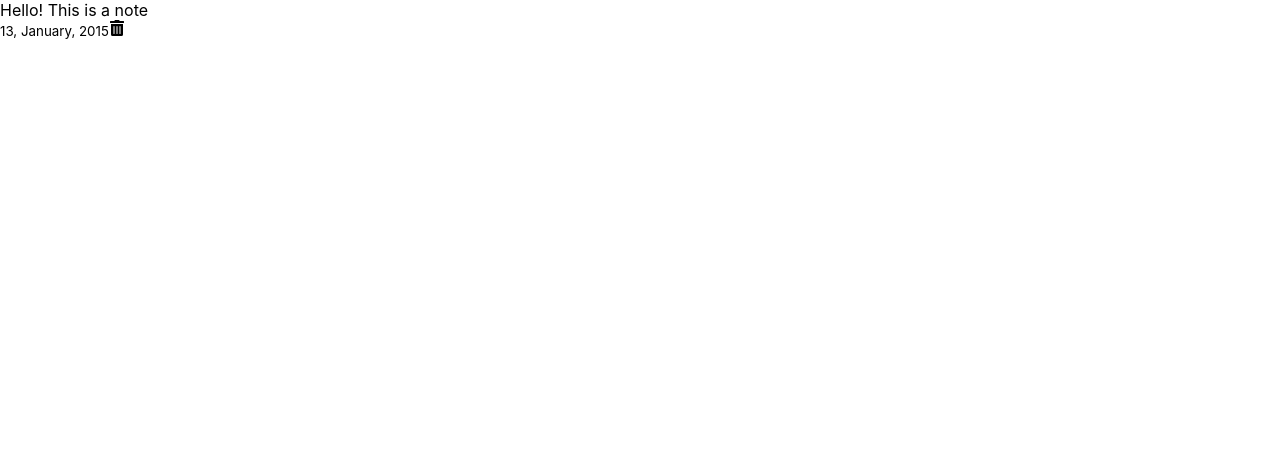
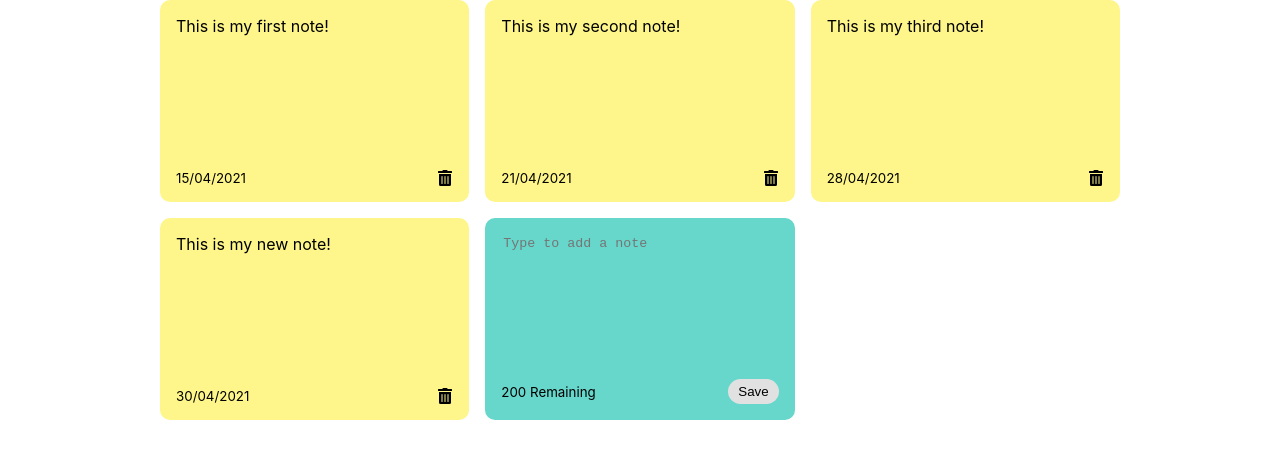
Before and after one commit to TejasSathe010/React-Notes-App, a React (Create React App) app: page / in a window 1280 px wide. Shown: the top 458 px of the page. Built offline with nearby package versions, Linux system fonts and the light colour scheme.

Commit message:
Add new component called addNotes

```diff
--- a/package.json
+++ b/package.json
@@ -6,6 +6,7 @@
     "@testing-library/jest-dom": "^5.16.1",
     "@testing-library/react": "^12.1.2",
     "@testing-library/user-event": "^13.5.0",
+    "nanoid": "^3.1.32",
     "react": "^17.0.2",
     "react-dom": "^17.0.2",
     "react-icons": "^4.3.1",
--- a/src/App.js
+++ b/src/App.js
@@ -1,9 +1,35 @@
 import NotesList from "./components/NotesList";
+import { useState } from 'react';
+import { nanoid } from 'nanoid';
 
 function App() {
+
+  const [notes, setNotes] = useState([
+    {
+			id: nanoid(),
+			text: 'This is my first note!',
+			date: '15/04/2021',
+		},
+		{
+			id: nanoid(),
+			text: 'This is my second note!',
+			date: '21/04/2021',
+		},
+		{
+			id: nanoid(),
+			text: 'This is my third note!',
+			date: '28/04/2021',
+		},
+		{
+			id: nanoid(),
+			text: 'This is my new note!',
+			date: '30/04/2021',
+		}
+  ]);
+
   return (
-    <div className="App">
-      <NotesList />
+    <div className="container">
+      <NotesList notes={notes} />
     </div>
   );
 }
--- /dev/null
+++ b/src/components/AddNote.js
@@ -0,0 +1,17 @@
+import React from 'react';
+
+const AddNote = () => {
+    return (
+        <div className="note new">
+            <textarea cols="10" rows="8"
+            placeholder="Type to add a note">
+            </textarea>
+            <div className="note-footer">
+                <small>200 Remaining</small>
+                <button className="save">Save</button>
+            </div>
+        </div>
+    )
+}
+
+export default AddNote;
--- a/src/components/Note.js
+++ b/src/components/Note.js
@@ -1,12 +1,12 @@
 import React from 'react';
 import { FaTrashAlt } from 'react-icons/fa';
 
-const Note = () => {
+const Note = ({ note }) => {
     return (
         <div className="note">
-            <span>Hello! This is a note</span>
+            <span>{ note.text }</span>
             <div className="note-footer">
-                <small>13, January, 2015</small>
+                <small>{ note.date }</small>
                 <FaTrashAlt />
             </div>
         </div>
--- a/src/components/NotesList.js
+++ b/src/components/NotesList.js
@@ -1,10 +1,14 @@
 import React from 'react';
-import Note from './Note.js'
+import Note from './Note.js';
+import AddNote from './AddNote';
 
-const NotesList = () => {
+const NotesList = ({ notes }) => {
     return (
         <div className="notes-list">
-            <Note />
+            {notes.map((note)=> (
+                <Note note={note} />
+            ))}
+            <AddNote />
         </div>
     )
 }
--- a/src/index.css
+++ b/src/index.css
@@ -1,13 +1,111 @@
 body {
-  margin: 0;
-  font-family: -apple-system, BlinkMacSystemFont, 'Segoe UI', 'Roboto', 'Oxygen',
-    'Ubuntu', 'Cantarell', 'Fira Sans', 'Droid Sans', 'Helvetica Neue',
-    sans-serif;
-  -webkit-font-smoothing: antialiased;
-  -moz-osx-font-smoothing: grayscale;
+	margin: 0;
+	font-family: -apple-system, BlinkMacSystemFont, 'Segoe UI',
+		'Roboto', 'Oxygen', 'Ubuntu', 'Cantarell', 'Fira Sans',
+		'Droid Sans', 'Helvetica Neue', sans-serif;
+	-webkit-font-smoothing: antialiased;
+	-moz-osx-font-smoothing: grayscale;
 }
 
 code {
-  font-family: source-code-pro, Menlo, Monaco, Consolas, 'Courier New',
-    monospace;
+	font-family: source-code-pro, Menlo, Monaco, Consolas,
+		'Courier New', monospace;
 }
+
+.header {
+	display: flex;
+	align-items: center;
+	justify-content: space-between;
+}
+
+.dark-mode {
+	background-color: black;
+}
+
+.dark-mode h1 {
+	color: white;
+}
+
+.container {
+	max-width: 960px;
+	margin-right: auto;
+	margin-left: auto;
+	padding-right: 15px;
+	padding-left: 15px;
+	min-height: 100vh;
+}
+
+.notes-list {
+	display: grid;
+	grid-gap: 1rem;
+	grid-template-columns: repeat(
+		auto-fill,
+		minmax(250px, 1fr)
+	);
+}
+
+.note.new {
+	background-color: #67d7cc;
+}
+
+textarea {
+	border: none;
+	resize: none;
+	background-color: #67d7cc;
+}
+
+textarea:focus {
+	outline: none;
+}
+
+.save {
+	background-color: #e1e1e1;
+	border: none;
+	border-radius: 15px;
+	padding: 5px 10px 5px 10px;
+}
+
+.save:hover {
+	background-color: #ededed;
+	cursor: pointer;
+}
+
+.note {
+	background-color: #fef68a;
+	border-radius: 10px;
+	padding: 1rem;
+	min-height: 170px;
+	display: flex;
+	flex-direction: column;
+	justify-content: space-between;
+	white-space: pre-wrap;
+}
+
+.note-footer {
+	display: flex;
+	align-items: center;
+	justify-content: space-between;
+}
+
+.delete-icon {
+	cursor: pointer;
+}
+
+.search {
+	display: flex;
+	align-items: center;
+	background-color: rgb(233, 233, 233);
+	border-radius: 10px;
+	padding: 5px;
+	margin-bottom: 1.5em;
+}
+
+.search input {
+	border: none;
+	background-color: rgb(233, 233, 233);
+	width: 100%;
+}
+
+.search input:focus {
+	outline: none;
+}
```
Also changed, not shown: 1 other file (tests, documents, lock files or other folders).
